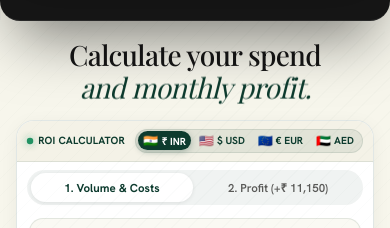
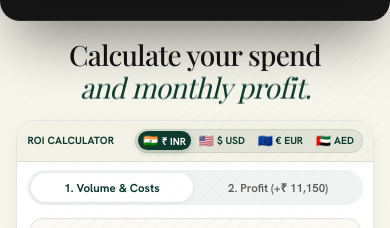
Before and after one commit to Cockpit-Tharo/Tharoweb, a Next.js app: page / in a window 390 px wide. Shown: the part 8089-8317 px from the top of the page. Built offline with nearby package versions, Linux system fonts and the light colour scheme.

Commit message:
fix: remove green dot from ROI calculator header

```diff
--- a/src/components/RoiCalculator.module.css
+++ b/src/components/RoiCalculator.module.css
@@ -76,26 +76,6 @@
   display: inline-flex;
   align-items: center;
   gap: 0.55rem;
-}
-
-.topBarDot {
-  width: 8px;
-  height: 8px;
-  border-radius: 50%;
-  background: #108A58;
-  box-shadow: 0 0 8px rgba(16, 138, 88, 0.6);
-  animation: pulseDot 2.4s ease-in-out infinite;
-}
-
-@keyframes pulseDot {
-  0%, 100% {
-    transform: scale(1);
-    opacity: 0.9;
-  }
-  50% {
-    transform: scale(1.3);
-    opacity: 1;
-  }
 }
 
 .currencyLabel {
@@ -938,11 +918,6 @@
     gap: 0.3rem;
   }
 
-  .topBarDot {
-    width: 6px;
-    height: 6px;
-  }
-
   .currencyLabel {
     font-size: 0.65rem;
     letter-spacing: 0.02em;
--- a/src/components/RoiCalculator.tsx
+++ b/src/components/RoiCalculator.tsx
@@ -232,7 +232,6 @@ export default function RoiCalculator() {
           {/* Top Overarching Ledger Bar */}
           <div className={styles.topBar}>
             <div className={styles.currencyTitleGroup}>
-              <span className={styles.topBarDot} />
               <span className={styles.currencyLabel}>ROI Calculator</span>
             </div>
 
```
